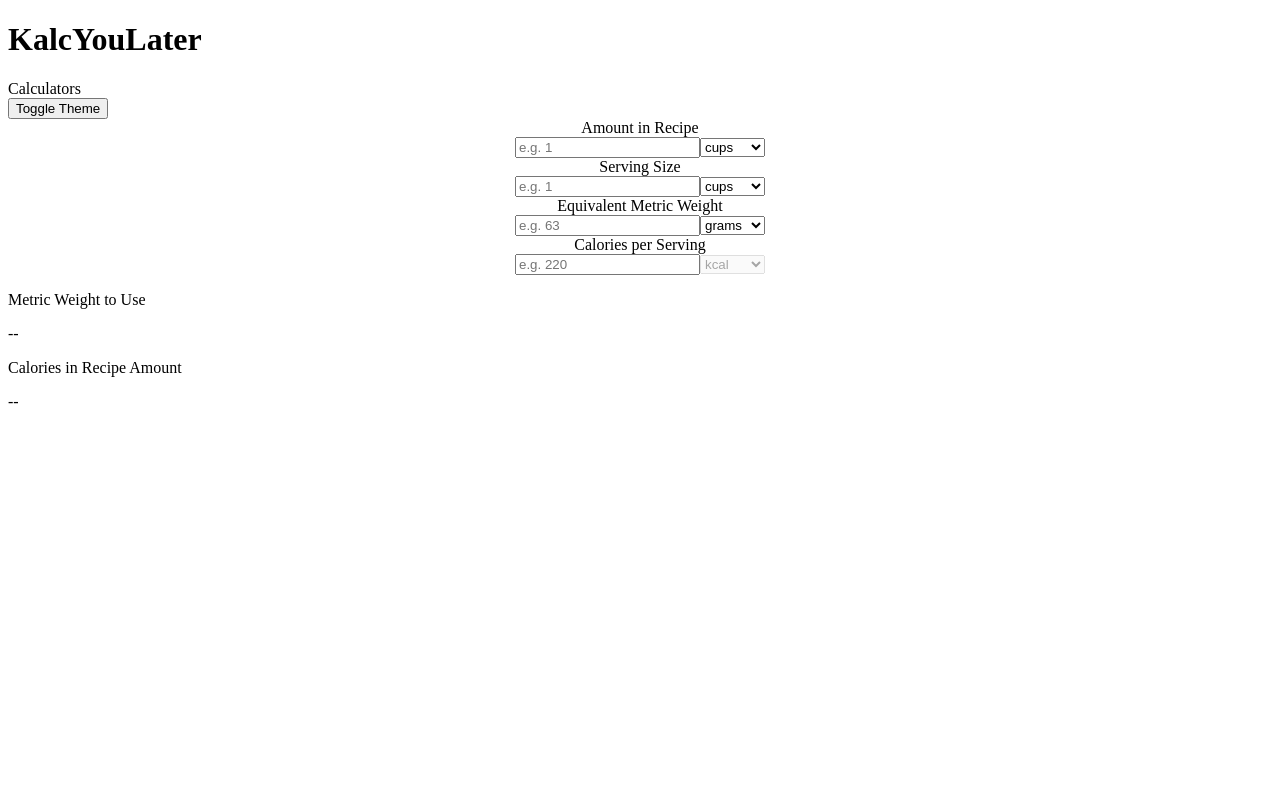
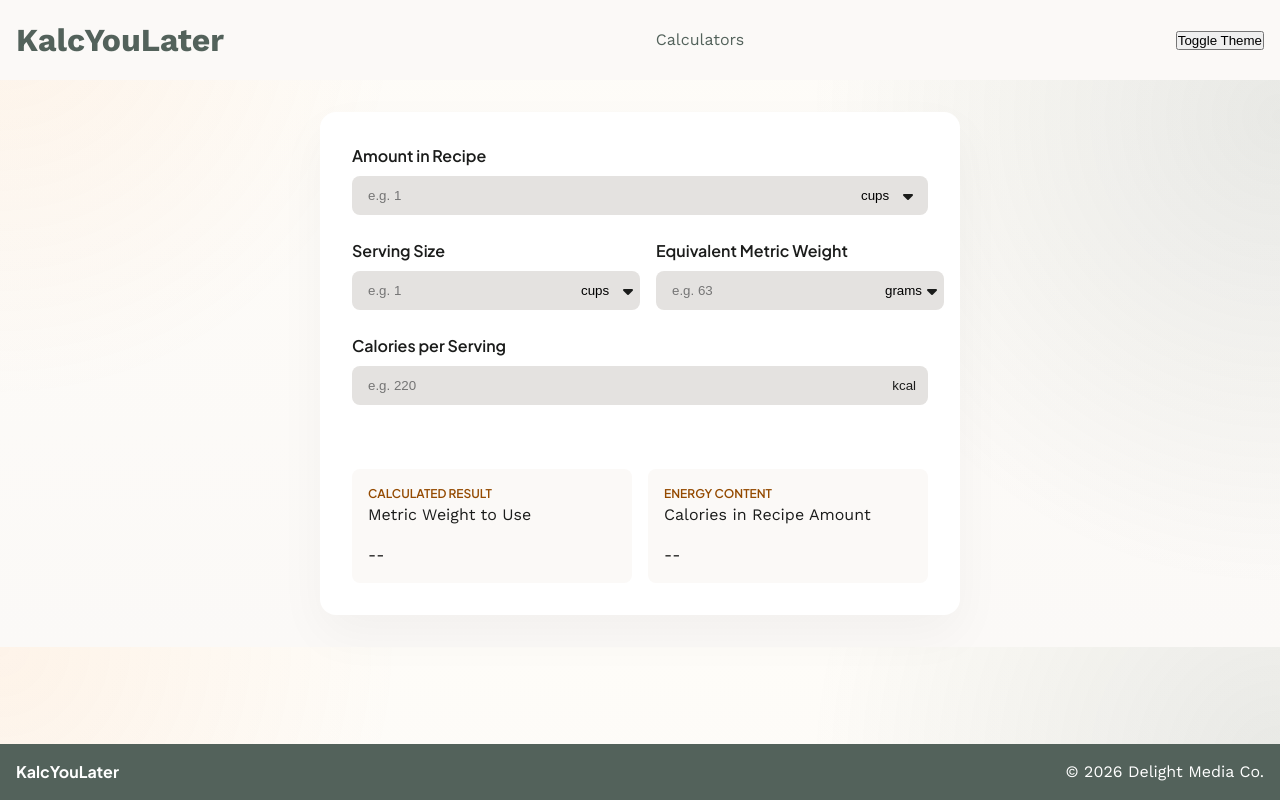
Before and after one commit to mjleonides/kalcyoulater, a Vue app: page / in a window 1280 px wide. Built offline with nearby package versions, Linux system fonts and the light colour scheme.

Commit message:
Added styling, almost done

```diff
--- a/index.html
+++ b/index.html
@@ -3,10 +3,14 @@
   <head>
     <meta charset="UTF-8" />
     <meta name="viewport" content="width=device-width, initial-scale=1.0" />
-    <title>CalcYouLater</title>
+    <title>KalcYouLater</title>
+    <script
+      src="https://kit.fontawesome.com/3d8f37a03c.js"
+      crossorigin="anonymous"
+    ></script>
   </head>
   <body>
     <div id="app"></div>
     <script type="module" src="/src/main.ts"></script>
   </body>
-  </html>
+</html>
--- a/src/App.vue
+++ b/src/App.vue
@@ -12,6 +12,7 @@
         <!-- Amount used in recipe -->
         <InputNumberUnit
           id="recipe-amount"
+          name="recipe-amount"
           label="Amount in Recipe"
           v-model:value="recipe.value"
           v-model:unit="recipe.unit"
@@ -20,9 +21,11 @@
           inputmode="decimal"
         />
 
+        <div class="field-row">
           <!-- Nutrition label serving size -->
           <InputNumberUnit
             id="serving-size"
+            name="serving-size"
             label="Serving Size"
             v-model:value="servingSize.value"
             v-model:unit="recipe.unit"
@@ -34,6 +37,7 @@
           <!-- Equivalent metric weight -->
           <InputNumberUnit
             id="equivalent-metric-weight"
+            name="equivalent-metric-weight"
             label="Equivalent Metric Weight"
             v-model:value="equivalentMetricWeight.value"
             v-model:unit="equivalentMetricWeight.unit"
@@ -41,10 +45,11 @@
             required
             inputmode="decimal"
           />
-
+        </div>
         <!-- Calories per serving -->
         <InputNumberUnit
           id="calories-per-serving"
+          name="calories-per-serving"
           label="Calories per Serving"
           v-model:value="caloriesPerServing.value"
           v-model:unit="caloriesPerServing.unit"
@@ -59,18 +64,35 @@
       <!-- Results -->
       <div class="results-container">
         <div class="result calculated-weight">
+          <div>
+            <h2>Calculated Result</h2>
             <p>Metric Weight to Use</p>
-          <p v-if="calculatedWeight">{{ calculatedWeight.toFixed(2) }} g</p>
+          </div>
+          <p class="result-value" v-if="calculatedWeight">
+            {{ calculatedWeight.toFixed(1) }}
+            <span class="result-unit">{{ equivalentMetricWeight.unit }}</span>
+          </p>
           <p v-else>--</p>
         </div>
         <div class="result calculated-calories">
+          <div>
+            <h2>Energy Content</h2>
             <p>Calories in Recipe Amount</p>
-          <p v-if="calculatedCalories">{{ calculatedCalories }} kcal</p>
+          </div>
+          <p class="result-value" v-if="calculatedCalories">
+            {{ calculatedCalories }} <span class="result-unit">kcal</span>
+          </p>
           <p v-else>--</p>
         </div>
       </div>
     </section>
   </main>
+  <footer>
+    <p class="site-name">KalcYouLater</p>
+    <p class="copyright">
+      &copy; {{ new Date().getFullYear() }} Delight Media Co.
+    </p>
+  </footer>
 </template>
 <script setup lang="ts">
 import { ref, computed } from "vue";
@@ -111,3 +133,92 @@ const calculatedCalories = computed(() => {
   );
 });
 </script>
+<style lang="css" scoped>
+header {
+  display: flex;
+  justify-content: space-between;
+  align-items: center;
+  padding: 1rem;
+  background-color: var(--color-background);
+  color: var(--color-primary-dark);
+}
+
+.calculator-container {
+  background: white;
+  margin: 2rem auto;
+  padding: 2rem;
+  max-width: 40rem;
+  border-radius: var(--radius-card);
+  box-shadow: var(--shadow-card);
+}
+
+form {
+  display: flex;
+  flex-direction: column;
+  gap: 1.5rem;
+}
+
+.field-row {
+  display: flex;
+  gap: 1rem;
+}
+
+.field-row .input-number-unit {
+  width: 50%;
+}
+
+.results-container {
+  display: grid;
+  grid-template-columns: repeat(auto-fit, minmax(200px, 1fr));
+  gap: 1rem;
+  margin-top: 2rem;
+  justify-content: space-between;
+}
+
+.result {
+  display: flex;
+  flex-direction: column;
+  gap: 1rem;
+  margin-top: 2rem;
+  background-color: var(--color-background);
+  padding: 1rem;
+  border-radius: var(--radius-field);
+}
+
+.result h2 {
+  font-family: var(--font-display);
+  font-weight: 600;
+  color: var(--color-secondary);
+  text-transform: uppercase;
+  font-size: 0.75rem;
+}
+
+.result-value {
+  font-size: 2.25rem;
+  font-weight: 700;
+  color: var(--color-primary-dark);
+}
+
+.result-unit {
+  font-size: 1.5rem;
+  color: var(--color-primary);
+}
+
+footer {
+  display: flex;
+  flex-direction: row;
+  justify-content: space-between;
+  padding: 1rem;
+  background-color: var(--color-primary-dark);
+  color: var(--color-on-primary);
+  position: fixed;
+  bottom: 0;
+  width: 100%;
+}
+
+.site-name {
+  font-family: var(--font-display);
+  font-weight: 700;
+  text-transform: italic;
+}
+</style>
--- a/src/components/InputNumber.vue
+++ b/src/components/InputNumber.vue
@@ -1,12 +1,14 @@
 <template>
   <div class="input-number">
     <label v-if="!hideLabel">{{ label }}</label>
-    <input type="number" v-model="value" v-bind="$attrs" />
+    <input :id :name type="number" v-model="value" v-bind="$attrs" />
   </div>
 </template>
 
 <script setup lang="ts">
 interface Props {
+  id: string;
+  name: string;
   label: string;
   hideLabel?: boolean;
 }
@@ -25,5 +27,14 @@ const value = defineModel();
   display: flex;
   flex-direction: column;
   gap: 0.25rem;
+  width: 100%;
+}
+
+input {
+  border: none;
+  min-height: 2rem;
+  padding: 0.75rem 1rem;
+  background: inherit;
+  border-radius: var(--radius-field);
 }
 </style>
--- a/src/components/InputNumberUnit.vue
+++ b/src/components/InputNumberUnit.vue
@@ -1,9 +1,21 @@
 <template>
   <div class="input-number-unit">
-    <label v-if="!hideLabel">{{ label }}</label>
+    <label :for="name" v-if="!hideLabel">{{ label }}</label>
     <div class="field">
-      <InputNumber :label="label" v-model="value" hide-label v-bind="$attrs" />
-      <select v-model="unit" :disabled="selectDisabled">
+      <InputNumber
+        :id
+        :name="`${name}-input`"
+        :label="label"
+        v-model="value"
+        hide-label
+        v-bind="$attrs"
+      />
+      <div class="select-container">
+        <select
+          :name="`${name}-select`"
+          v-model="unit"
+          :disabled="selectDisabled"
+        >
           <option value="cups" selected>cups</option>
           <option value="oz">ounces</option>
           <option value="tbsp">tbsps</option>
@@ -14,12 +26,15 @@
         </select>
       </div>
     </div>
+  </div>
 </template>
 
 <script setup lang="ts">
 import InputNumber from "./InputNumber.vue";
 
 interface Props {
+  id: string;
+  name: string;
   label: string;
   hideLabel?: boolean;
   selectDisabled?: boolean;
@@ -40,12 +55,57 @@ const unit = defineModel("unit");
 .input-number-unit {
   display: flex;
   flex-direction: column;
-  align-items: center;
+  gap: 0.5rem;
 }
 
 .field {
   display: flex;
   flex-direction: row;
   align-items: center;
+  background: var(--color-surface-container-highest);
+  border-radius: var(--radius-field);
+  gap: 0.5rem;
+}
+
+label {
+  font-family: var(--font-display);
+  font-weight: 600;
+}
+
+.select-container {
+  position: relative;
+}
+
+:deep(select) {
+  border: none;
+  background: inherit;
+  min-height: 2rem;
+  padding: 0.75rem;
+  border-radius: var(--radius-field);
+  appearance: none;
+}
+
+:deep(select:not(:disabled)) {
+  padding-right: 1.5rem;
+  cursor: pointer;
+}
+
+.select-container:not(:has(select:disabled))::after {
+  display: inline-block;
+  content: "\f0d7";
+  font-family: "Font Awesome 6 Free";
+  font-weight: 900;
+  position: absolute;
+  top: 50%;
+  right: 15px;
+  transform: translateY(-50%);
+  pointer-events: none;
+}
+
+:deep(select:disabled) {
+  color: var(--color-on-surface);
+  opacity: 1 !important;
+  appearance: none;
+  text-align: right;
 }
 </style>
--- a/src/main.ts
+++ b/src/main.ts
@@ -2,7 +2,7 @@ import { createPinia } from "pinia";
 import { createApp } from "vue";
 
 import App from "./App.vue";
-// import './style.css'
+import "./styles.css";
 
 const app = createApp(App);
 
--- a/src/styles.css
+++ b/src/styles.css
@@ -7,6 +7,7 @@
 
   /* Core color tokens from DESIGN.md */
   --color-primary: #4e635a;
+  --color-primary-dark: #53625B;
   --color-on-primary: #ffffff;
   --color-secondary: #944a00;
   --color-secondary-container: #fc8f34;
@@ -30,8 +31,10 @@
   /* Semantic aliases used by the app styles */
   --shadow-ambient: 0 12px 32px rgba(27, 28, 27, 0.06);
   --shadow-focus: 0 0 0 6px rgba(78, 99, 90, 0.12);
+  --shadow-card: 0 20px 50px rgba(0, 0, 0, 0.04);
   --radius-card: 1rem;
   --radius-chip: 0.75rem;
+  --radius-field: 0.5rem;
   --radius-pill: 999px;
   --space-xs: 0.5rem;
   --space-sm: 0.75rem;
@@ -54,8 +57,19 @@
   -moz-osx-font-smoothing: grayscale;
 }
 
+/* Reset and base styles */
 *,
 *::before,
 *::after {
   box-sizing: border-box;
+  margin: 0;
+  padding: 0;
 }
+
+/* Step 1: Basic styling for all icons
+   These styles are required to make icons render reliably */
+.icon::before {
+  display: inline-block;
+  text-rendering: auto;
+  -webkit-font-smoothing: antialiased;
+}
```
Lines whose indentation alone changed are shown as unchanged.
